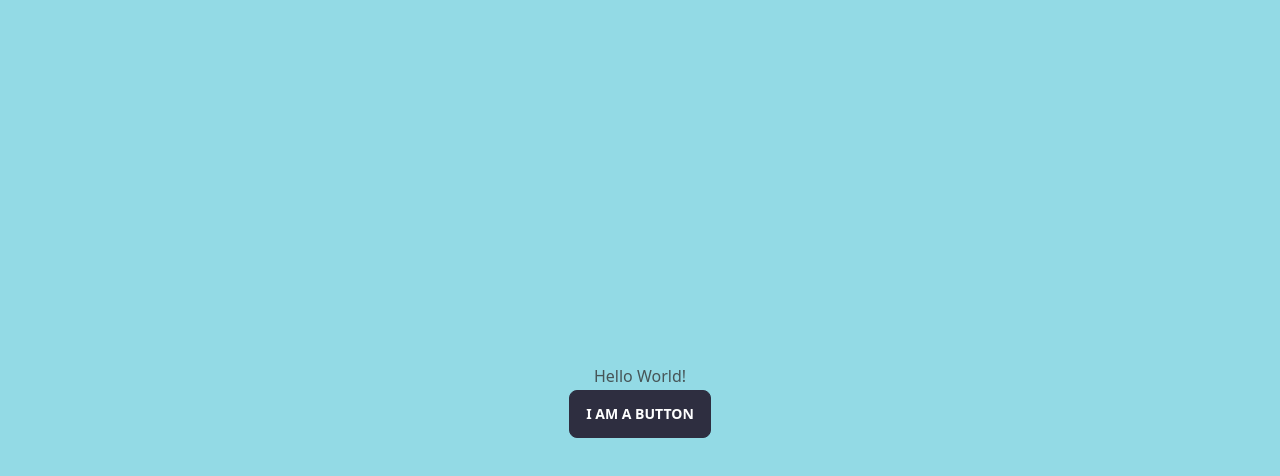
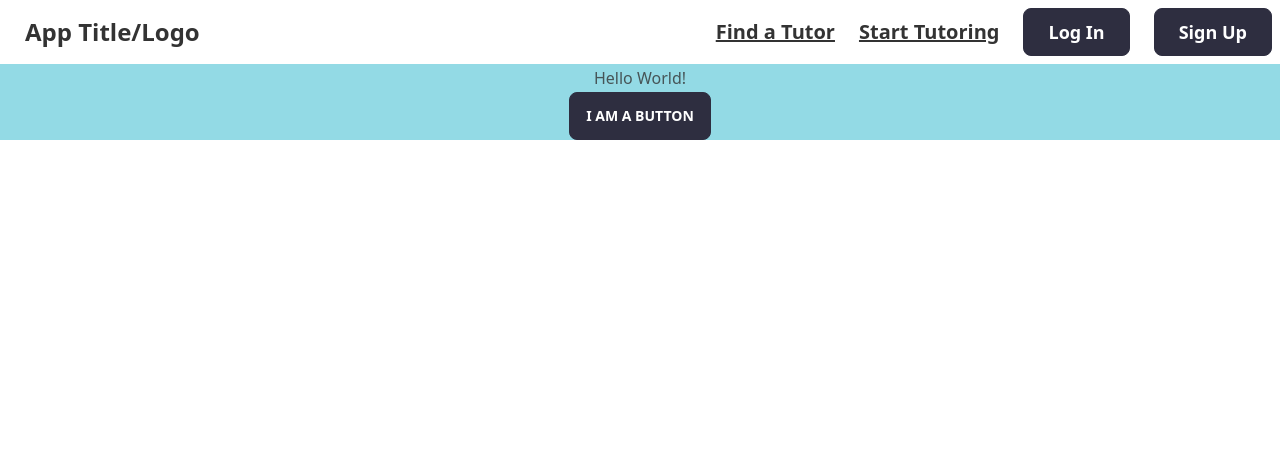
Before and after one commit to chingu-voyages/Find-A-Tutor-App, a React (Vite) app in the folder client/: page / in a window 1280 px wide. Shown: the top 476 px of the page. Built offline with nearby package versions, Linux system fonts and the light colour scheme.

Commit message:
feat: start navbar component

```diff
--- a/client/src/App.tsx
+++ b/client/src/App.tsx
@@ -4,10 +4,15 @@ import {
   createRoutesFromElements,
   Route,
 } from 'react-router-dom';
+import RootLayout from './components/RootLayout';
 import Index from './pages';
 
 const router = createBrowserRouter(
-  createRoutesFromElements(<Route path="/" element={<Index />} />),
+  createRoutesFromElements(
+    <Route path="/" element={<RootLayout />}>
+      <Route index={true} element={<Index />} />
+    </Route>,
+  ),
 );
 
 function App() {
--- /dev/null
+++ b/client/src/components/Navbar.tsx
@@ -0,0 +1,23 @@
+import Button from './Button';
+
+const Navbar = () => {
+  return (
+    <div className="navbar bg-base-100 justify-between">
+      <div>
+        <a className="btn btn-ghost normal-case text-2xl font-bold">
+          App Title/Logo
+        </a>
+      </div>
+      <div>
+        <ul className="flex gap-6 mr-6 text-xl underline font-semibold">
+          <li>Find a Tutor</li>
+          <li>Start Tutoring</li>
+        </ul>
+        <Button text="Log In" custom={['mr-6']} />
+        <Button text="Sign Up" custom={[]} />
+      </div>
+    </div>
+  );
+};
+
+export default Navbar;
--- /dev/null
+++ b/client/src/components/RootLayout.tsx
@@ -0,0 +1,15 @@
+import { Outlet } from 'react-router-dom';
+import Navbar from './Navbar';
+
+const RootLayout = () => {
+  return (
+    <>
+      <Navbar />
+      <main>
+        <Outlet />
+      </main>
+    </>
+  );
+};
+
+export default RootLayout;
```
